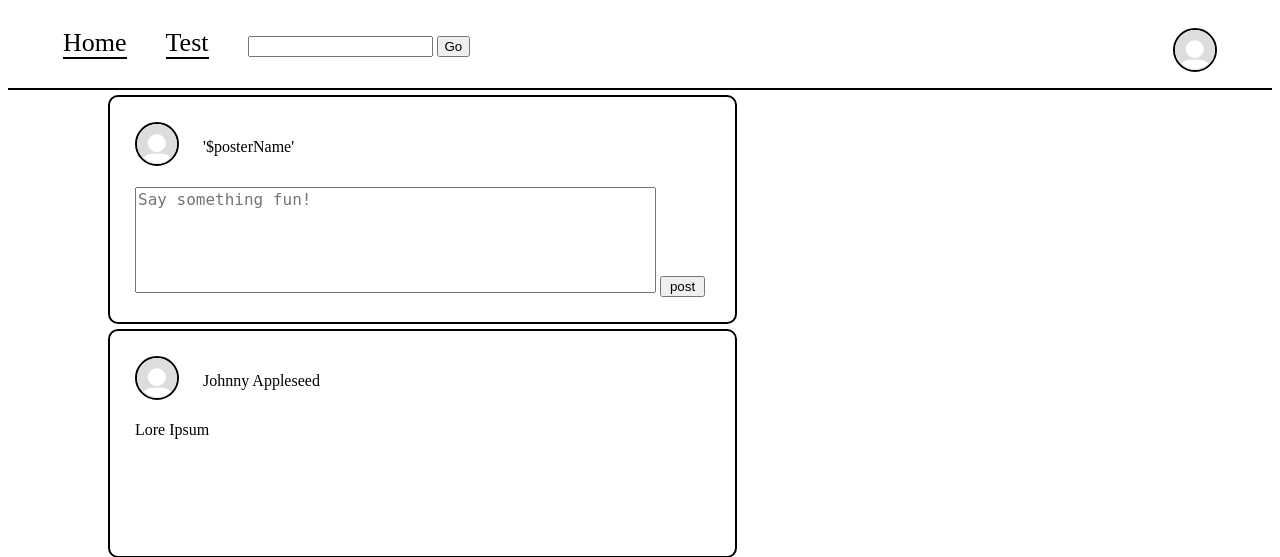
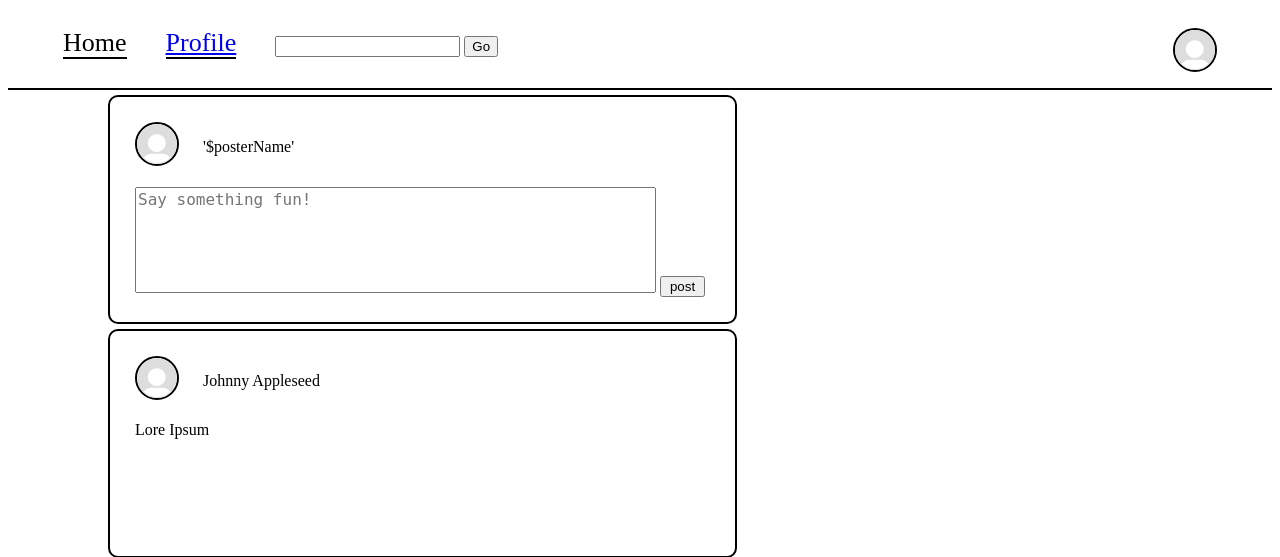
Before and after one commit to pattontj/csci311-project, a PHP site: page /mainPage.php in a window 1280 px wide. Shown: the top 557 px of the page. Run offline with PHP 8.4, Linux system fonts and the light colour scheme.

Commit message:
Added hyperlink to profile page, fixed a post test thing

```diff
--- a/css/navbar.css
+++ b/css/navbar.css
@@ -17,7 +17,7 @@
     height: inherit;
 }
 
-.navbar > div > text {
+.navbar > div > a {
     font-size: 26px;
     border-bottom: solid 2px black;
 }
--- a/mainPage.php
+++ b/mainPage.php
@@ -5,11 +5,11 @@
   <!--Page Title-->
   <title></title>
   <!--Link to StyleSheet-->
-  <link href="css/style.css" rel="stylesheet" />
+  <link href="style.css" rel="stylesheet" />
 
-  <link href="css/navbar.css" rel="stylesheet" />
+  <link href="navbar.css" rel="stylesheet" />
 
-  <link href="css/post.css" rel="stylesheet" />
+  <link href="post.css" rel="stylesheet" />
 
 
 </head>
@@ -19,10 +19,9 @@
 <!--  -->
 
 <!-- Nav bar -->
-<?php require 'navbar.php'; ?>
-
-
-
+<?php
+     require_once("navbar.php");
+?>
 <!-- post -->
 
 <?php
--- a/navbar.php
+++ b/navbar.php
@@ -1,8 +1,8 @@
 
 <!-- Nav bar -->
 <div class='navbar'>
-    <div><text> Home </text></div>
-    <div><text> Test </text></div>
+    <div><a> Home </a></div>
+    <div><a href='./profilePage.php'> Profile </a></div>
 
     <form action="future script name here" method="POST">
         <input type="search" />
--- a/profilePage.php
+++ b/profilePage.php
@@ -16,7 +16,7 @@
 <body>
 
 <!-- Included Navbar -->
-<?php require 'navbar.php';?>
+<?php require_once( 'navbar.php' );?>
 <?php
 
 echo "
```
